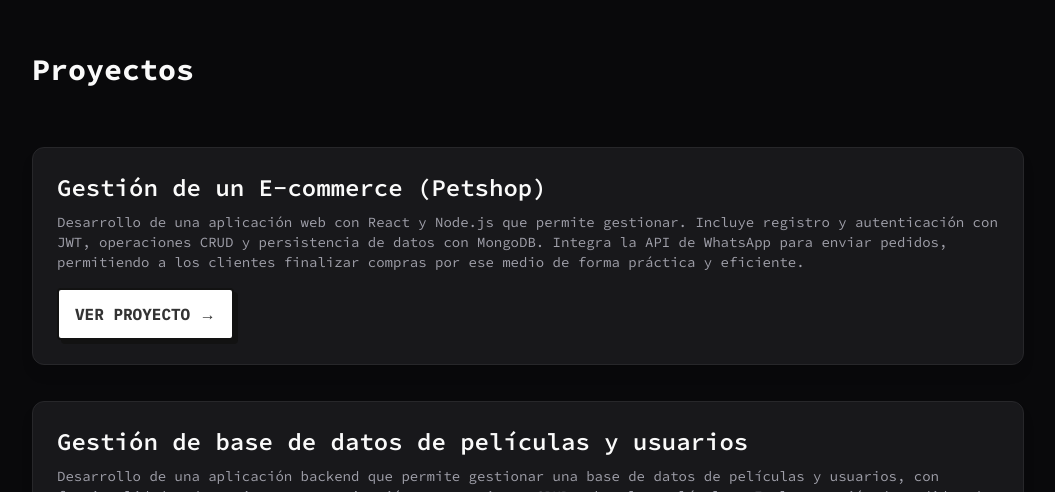
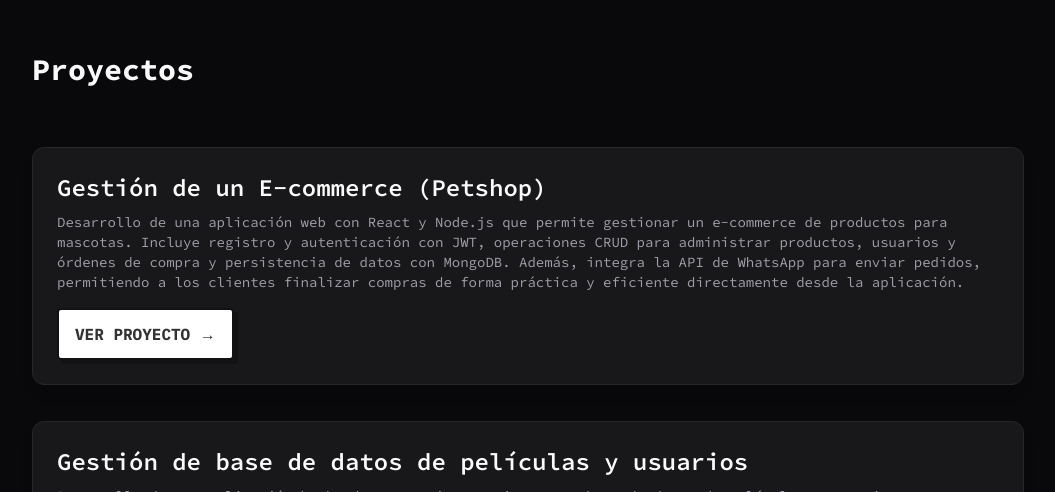
Before and after one commit to agush44/portfolio, a React (Vite) app: page / in a window 1280 px wide. Shown: the part 3859-4351 px from the top of the page, without its empty margins (112-1167 px from the left). Built offline with nearby package versions, Linux system fonts and the light colour scheme.

Commit message:
fix: text errors

```diff
--- a/src/components/projects/dataProjects.js
+++ b/src/components/projects/dataProjects.js
@@ -2,7 +2,7 @@ const projectsData = [
   {
     title: "Gestión de un E-commerce (Petshop)",
     description:
-      "Desarrollo de una aplicación web con React y Node.js que permite gestionar. Incluye registro y autenticación con JWT, operaciones CRUD y persistencia de datos con MongoDB. Integra la API de WhatsApp para enviar pedidos, permitiendo a los clientes finalizar compras por ese medio de forma práctica y eficiente.",
+      "Desarrollo de una aplicación web con React y Node.js que permite gestionar un e-commerce de productos para mascotas. Incluye registro y autenticación con JWT, operaciones CRUD para administrar productos, usuarios y órdenes de compra y persistencia de datos con MongoDB. Además, integra la API de WhatsApp para enviar pedidos, permitiendo a los clientes finalizar compras de forma práctica y eficiente directamente desde la aplicación.",
     link: "https://github.com/agush44/petshop.git",
   },
   {
```
Also changed, not shown: 1 other file (tests, documents, lock files or other folders).
